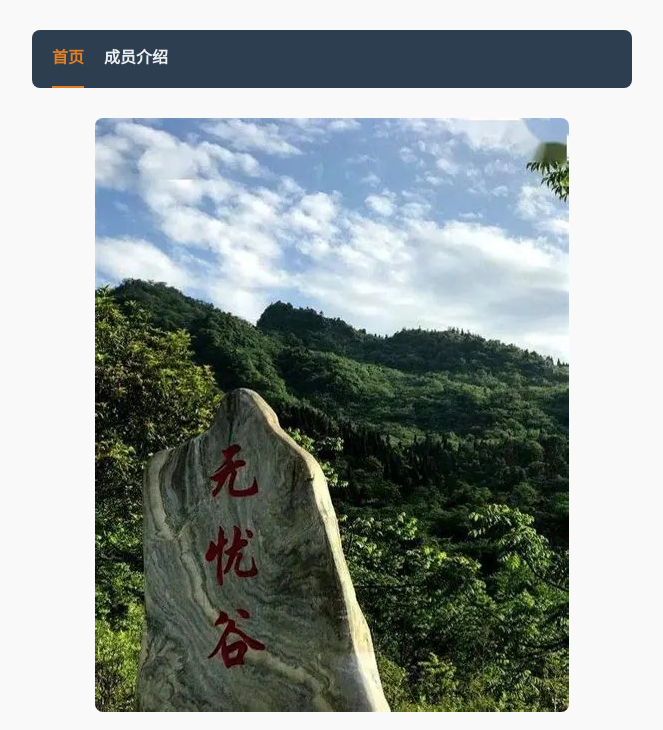
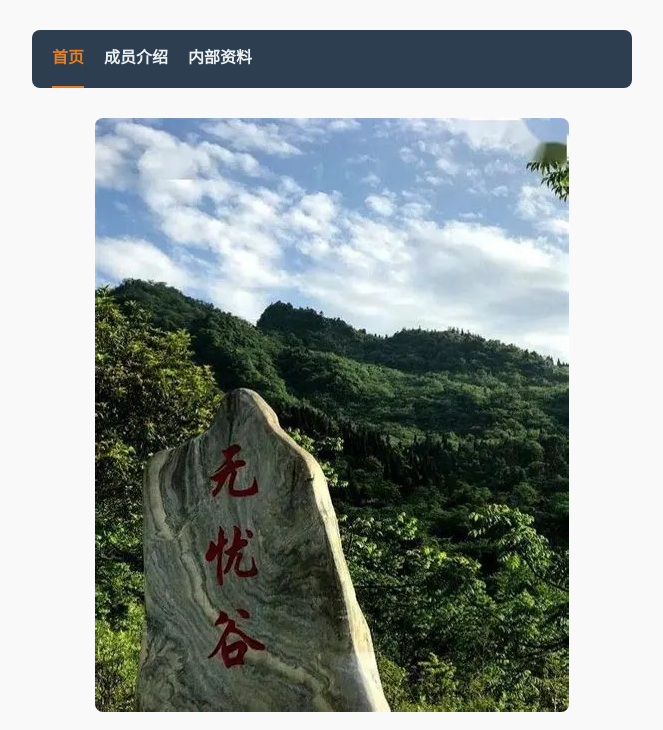
Before and after one commit to liuleileo723-boop/-, a plain HTML site: page index.html in a window 1280 px wide. Shown: the top 730 px of the page, without its empty margins (308-971 px from the left). Drawn offline with Linux system fonts and the light colour scheme.

Commit message:
Update index.html

```diff
--- a/index.html
+++ b/index.html
@@ -118,6 +118,7 @@
   <ul class="menu" id="menu">
     <li><a href="index.html" class="active">首页</a></li>
     <li><a href="members.html">成员介绍</a></li>
+    <li><a href="resources.html">内部资料</a></li>
   </ul>
   <div class="menu-toggle" id="menu-toggle" aria-label="菜单切换" role="button" tabindex="0">
     <span></span>
```
